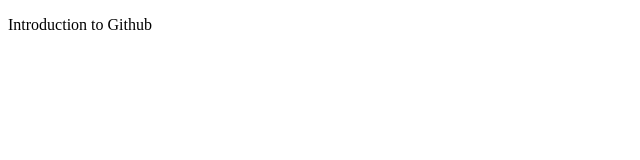
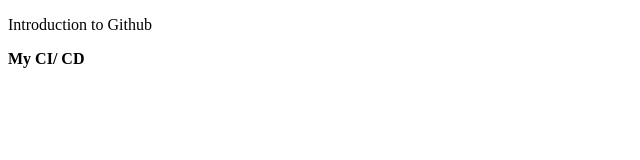
Before and after one commit to jcbest/test-website, a plain HTML site: page index.html in a window 1280 px wide. Shown: the full height of the page, 0-640 px from the left. Drawn offline with Linux system fonts and the light colour scheme.

Commit message:
second commit

```diff
--- a/index.html
+++ b/index.html
@@ -8,5 +8,6 @@
 </head>
 <body>
     <p>Introduction to Github</p>
+    <b> My CI/ CD</b>
 </body>
 </html>
```
